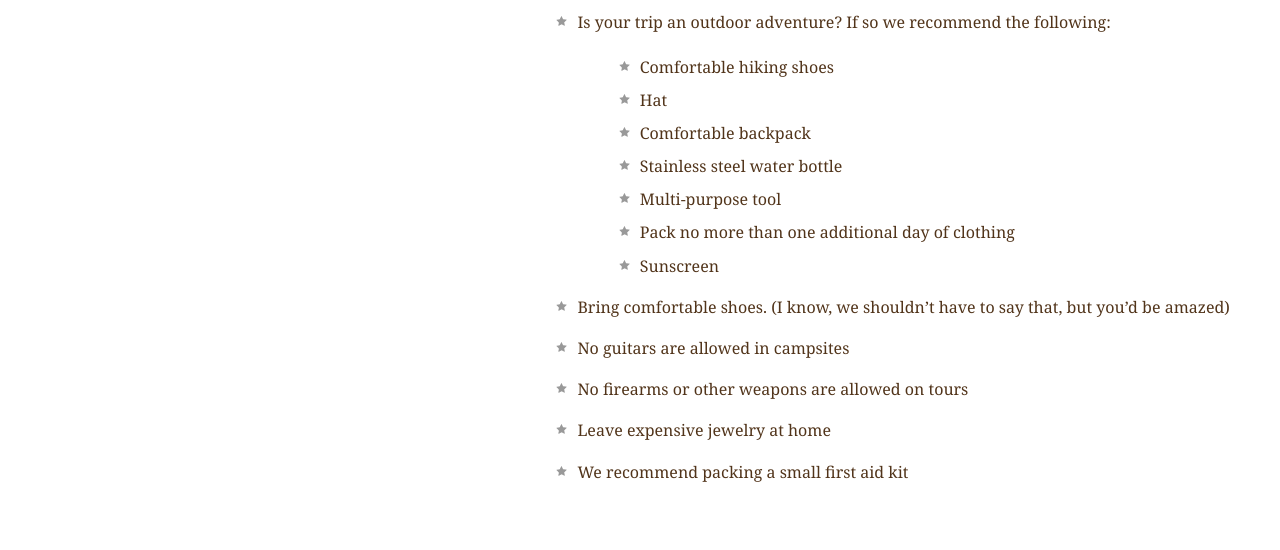
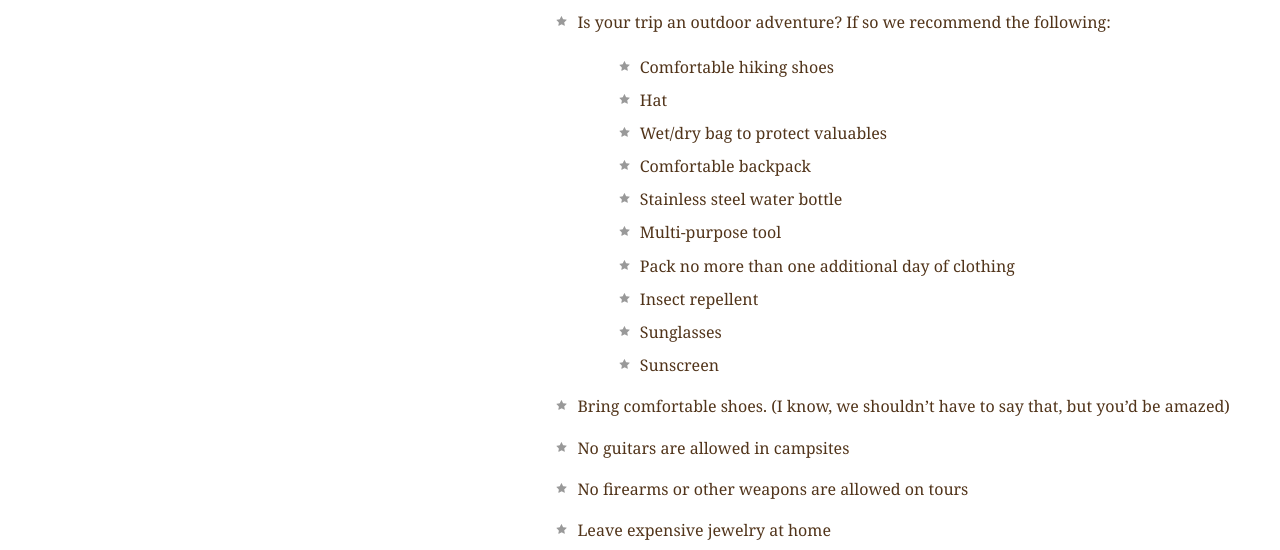
Before and after one commit to Volodymyr-Hulchenko/explore_California, a plain HTML site: page resources.html in a window 1280 px wide. Shown: the part 1980-2530 px from the top of the page. Drawn offline with Linux system fonts and the light colour scheme.

Commit message:
Revert "Rearange list"
This reverts commit 1eec91bb826715d973ab30d745b0b6b437f77d1b.

```diff
--- a/resources.html
+++ b/resources.html
@@ -96,12 +96,13 @@
               <ul>
                 <li>Comfortable hiking shoes</li>
                 <li>Hat</li>
-
+                <li>Wet/dry bag to protect valuables</li>
                 <li>Comfortable backpack</li>
                 <li>Stainless steel water bottle</li>
                 <li>Multi-purpose tool</li>
                 <li>Pack no more than one additional day of clothing</li>
-
+                <li>Insect repellent</li>
+                <li>Sunglasses</li>
                 <li>Sunscreen</li>
               </ul>
             </li>
```
